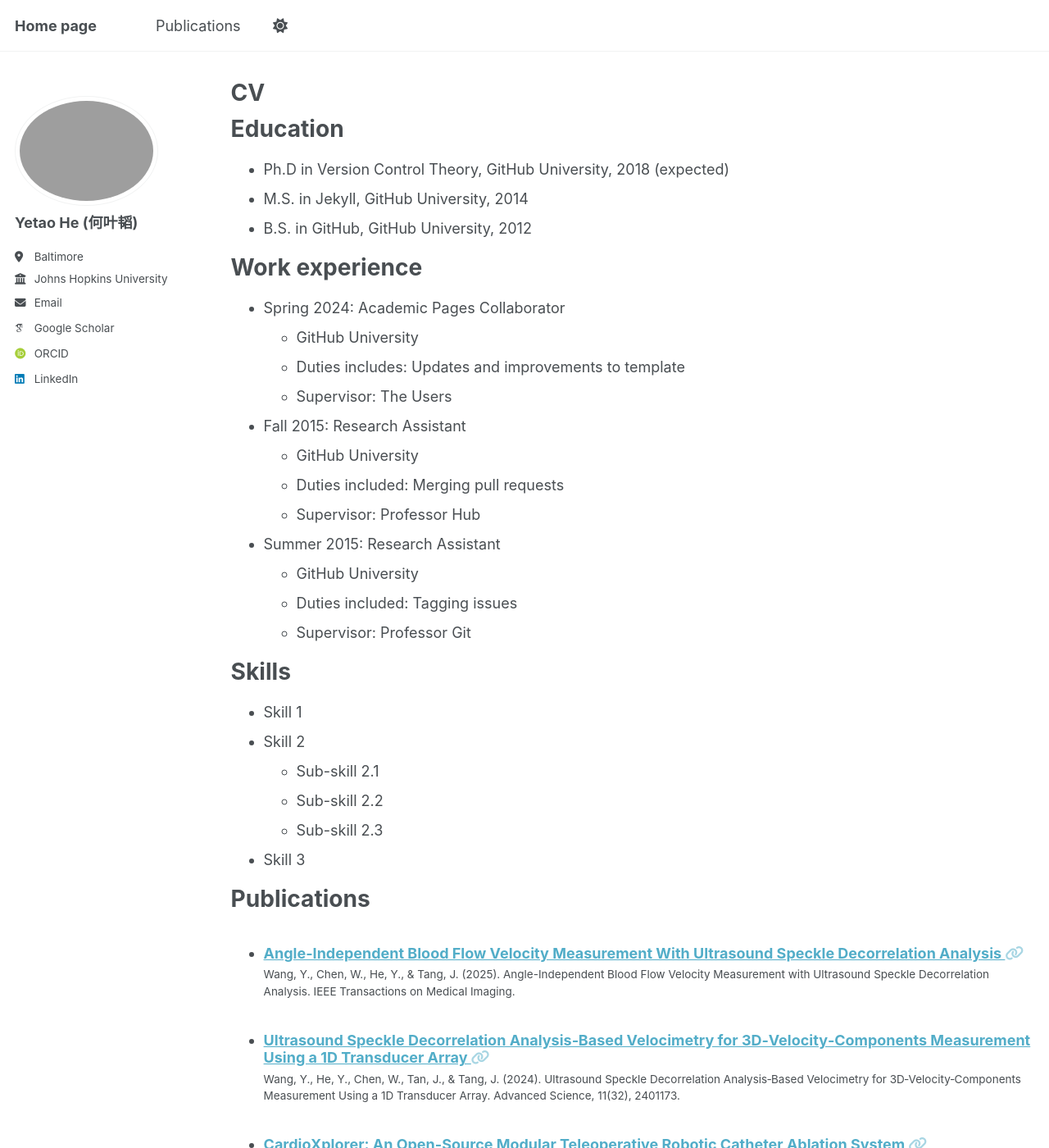
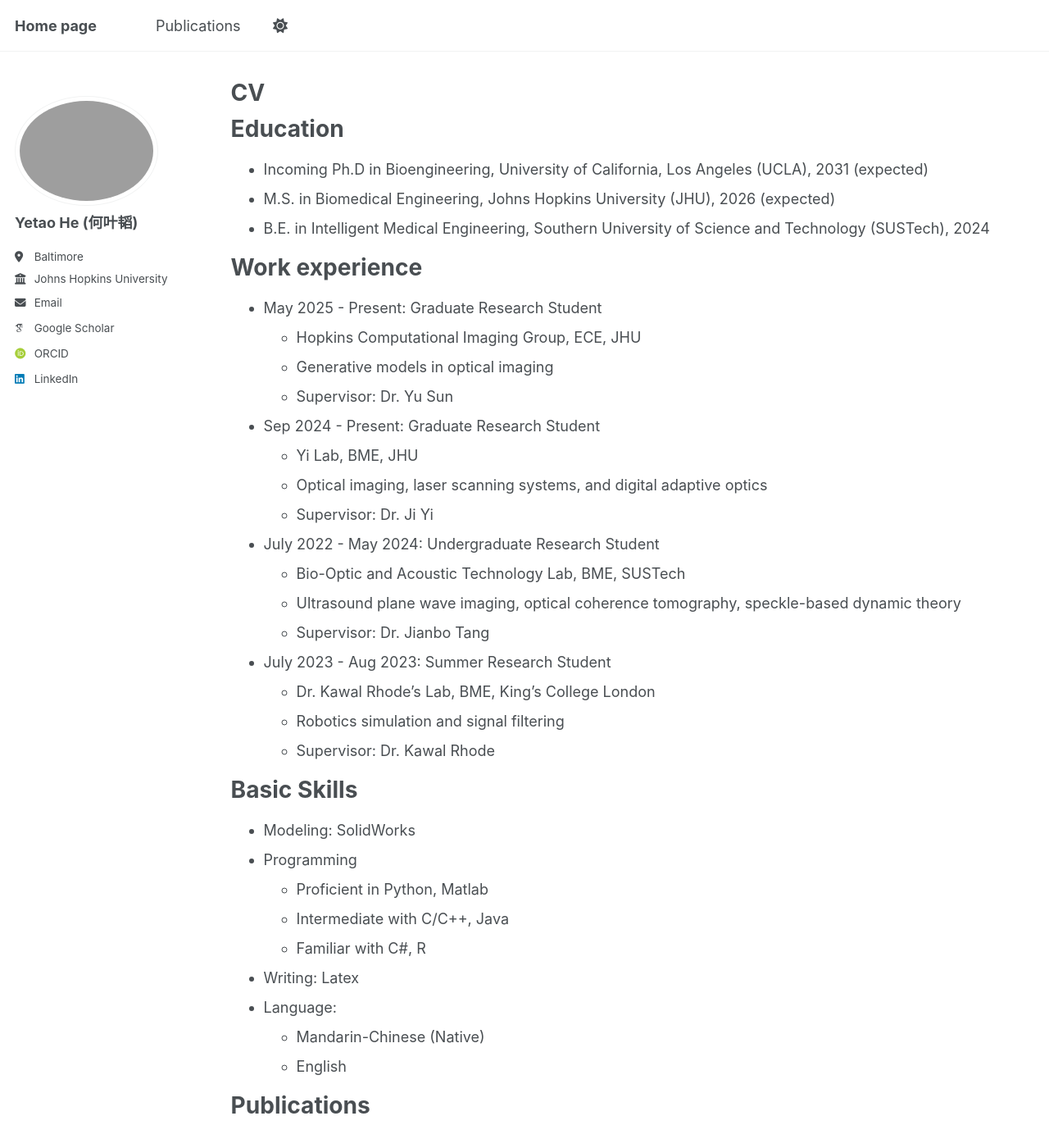
Before and after one commit to YetiHe/YetiHe.github.io, a Jekyll site: the page built from _pages/cv.md, in a window 1280 px wide and 1400 px high. Shown: the whole window at 82% size. Built offline with Jekyll 4.4.1, drawn with Linux system fonts in a browser that asks for light colours; some web fonts are replaced; a script bundle is joined from its source files by our own code; library files that are not in the unit come from our copies; some of the changed text lies outside the part shown.

Commit message:
Update cv.md

```diff
--- a/_pages/cv.md
+++ b/_pages/cv.md
@@ -11,54 +11,46 @@ redirect_from:
 
 Education
 ======
-* Ph.D in Version Control Theory, GitHub University, 2018 (expected)
-* M.S. in Jekyll, GitHub University, 2014
-* B.S. in GitHub, GitHub University, 2012
+* Incoming Ph.D in Bioengineering, University of California, Los Angeles (UCLA), 2031 (expected)
+* M.S. in Biomedical Engineering, Johns Hopkins University (JHU), 2026 (expected)
+* B.E. in Intelligent Medical Engineering, Southern University of Science and Technology (SUSTech), 2024
 
 Work experience
 ======
-* Spring 2024: Academic Pages Collaborator
-  * GitHub University
-  * Duties includes: Updates and improvements to template
-  * Supervisor: The Users
+* May 2025 - Present: Graduate Research Student
+  * Hopkins Computational Imaging Group, ECE, JHU
+  * Generative models in optical imaging
+  * Supervisor: Dr. Yu Sun
 
-* Fall 2015: Research Assistant
-  * GitHub University
-  * Duties included: Merging pull requests
-  * Supervisor: Professor Hub
+* Sep 2024 - Present: Graduate Research Student
+  * Yi Lab, BME, JHU
+  * Optical imaging, laser scanning systems, and digital adaptive optics
+  * Supervisor: Dr. Ji Yi
 
-* Summer 2015: Research Assistant
-  * GitHub University
-  * Duties included: Tagging issues
-  * Supervisor: Professor Git
+* July 2022 - May 2024: Undergraduate Research Student
+  * Bio-Optic and Acoustic Technology Lab, BME, SUSTech
+  * Ultrasound plane wave imaging, optical coherence tomography, speckle-based dynamic theory
+  * Supervisor: Dr. Jianbo Tang
 
-Skills
+* July 2023 - Aug 2023: Summer Research Student
+  * Dr. Kawal Rhode's Lab, BME, King's College London
+  * Robotics simulation and signal filtering
+  * Supervisor: Dr. Kawal Rhode
+
+Basic Skills
 ======
-* Skill 1
-* Skill 2
-  * Sub-skill 2.1
-  * Sub-skill 2.2
-  * Sub-skill 2.3
-* Skill 3
+* Modeling: SolidWorks
+* Programming
+  * Proficient in Python, Matlab
+  * Intermediate with C/C++, Java
+  * Familiar with C#, R
+* Writing: Latex
+* Language:
+  * Mandarin-Chinese (Native)
+  * English
 
 Publications
 ======
   <ul>{% for post in site.publications reversed %}
     {% include archive-single-cv.html %}
   {% endfor %}</ul>
-
-Talks
-======
-  <ul>{% for post in site.talks reversed %}
-    {% include archive-single-talk-cv.html  %}
-  {% endfor %}</ul>
-
-Teaching
-======
-  <ul>{% for post in site.teaching reversed %}
-    {% include archive-single-cv.html %}
-  {% endfor %}</ul>
-
-Service and leadership
-======
-* Currently signed in to 43 different slack teams
```
